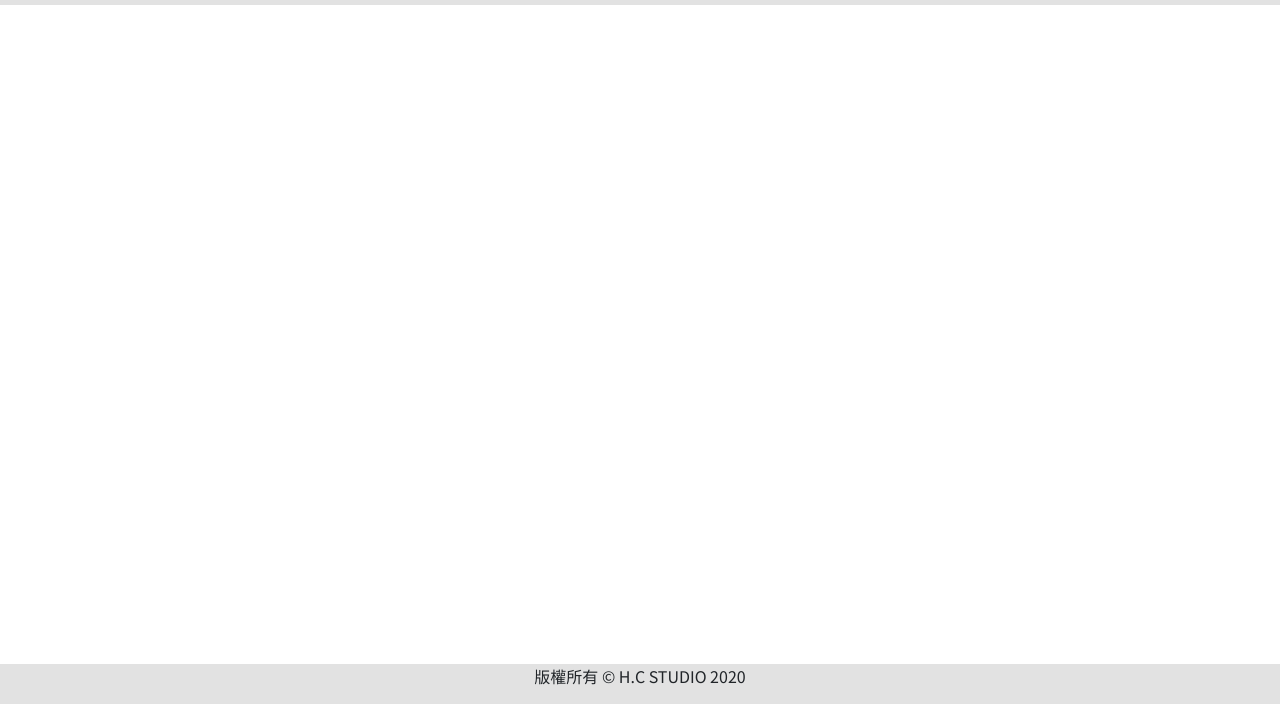
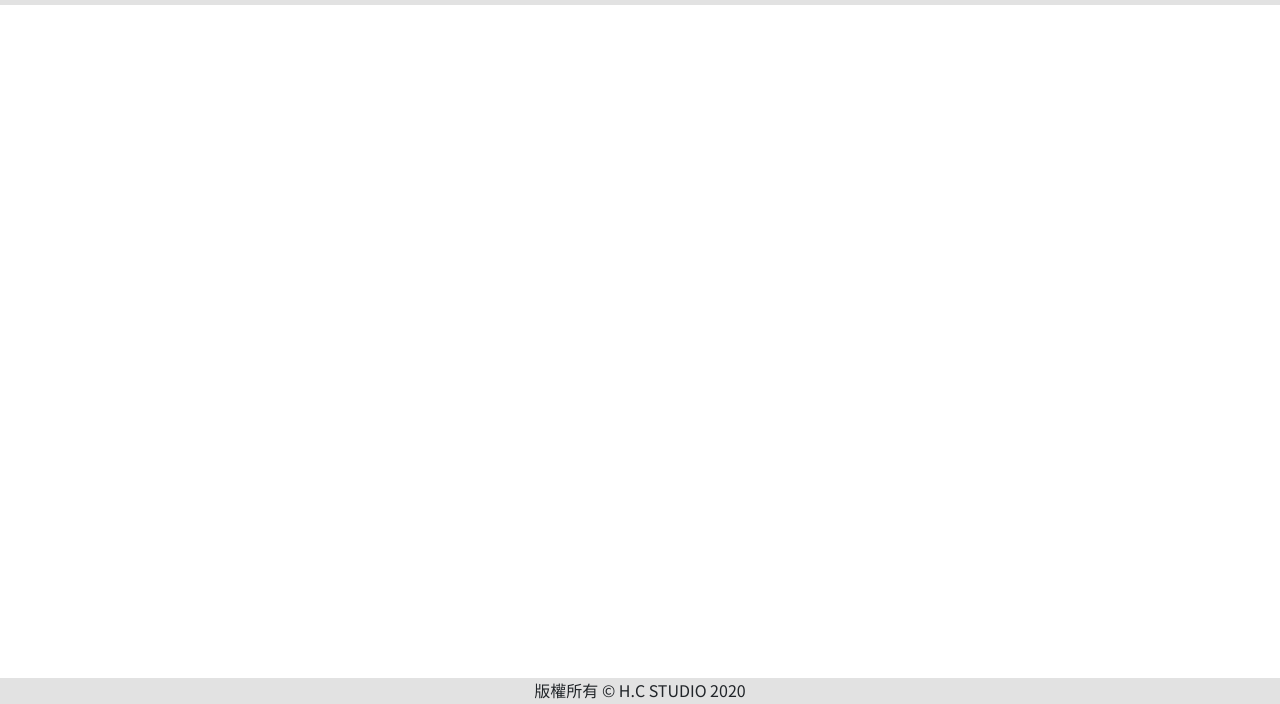
Before and after one commit to H-C-Studio/H.C-Studio-Web, a plain HTML site: page index.html in a window 1280 px wide. Shown: the part 96-800 px from the top of the page. Drawn offline with nearby package versions, Linux system fonts and the light colour scheme.

Commit message:
修正footer的空間

```diff
--- a/css/style.css
+++ b/css/style.css
@@ -21,7 +21,7 @@ header li{
 }
 
 footer {
-    height: 40px;
+    height: 26px;
     box-sizing: border-box;
     /* 設定footer絕對位置在底部 */
     position: absolute;
```
